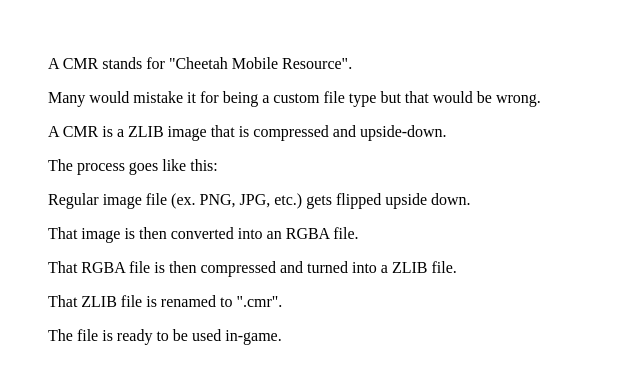
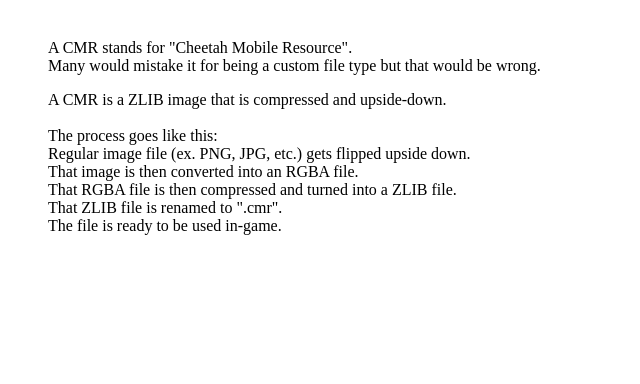
Before and after one commit to TomTalker/revorsdl.github.io, a plain HTML site: page understand/cmr/index.html in a window 1280 px wide. Shown: the whole page, without its empty margins (0-640 px from the left). Drawn offline with Linux system fonts and the light colour scheme; a web font is replaced by a local one.

Commit message:
Update index.html

```diff
--- a/understand/cmr/index.html
+++ b/understand/cmr/index.html
@@ -5,24 +5,20 @@
 <body style="padding: 10pt 30pt;">
 <br/>
 
-<p> A CMR stands for "Cheetah Mobile Resource". <p>
-
-<p> Many would mistake it for being a custom file type but that would be wrong. <p>
-
-<p> <p>
-
-<p> <p>
-
-<p> A CMR is a ZLIB image that is compressed and upside-down. <p>
-
-<p> The process goes like this: <p>
-
-<p> Regular image file (ex. PNG, JPG, etc.) gets flipped upside down. <p>
-
-<p> That image is then converted into an RGBA file. <p>
-
-<p> That RGBA file is then compressed and turned into a ZLIB file. <p>
-
-<p> That ZLIB file is renamed to ".cmr". <p>
-
-<p> The file is ready to be used in-game. <p>
+A CMR stands for "Cheetah Mobile Resource".
+  <br>
+Many would mistake it for being a custom file type but that would be wrong.
+<br>
+<p> A CMR is a ZLIB image that is compressed and upside-down.
+  <br><br>
+The process goes like this:
+  <br>
+Regular image file (ex. PNG, JPG, etc.) gets flipped upside down.
+  <br>
+That image is then converted into an RGBA file.
+  <br>
+That RGBA file is then compressed and turned into a ZLIB file.
+  <br>
+That ZLIB file is renamed to ".cmr".
+  <br>
+The file is ready to be used in-game.
```
